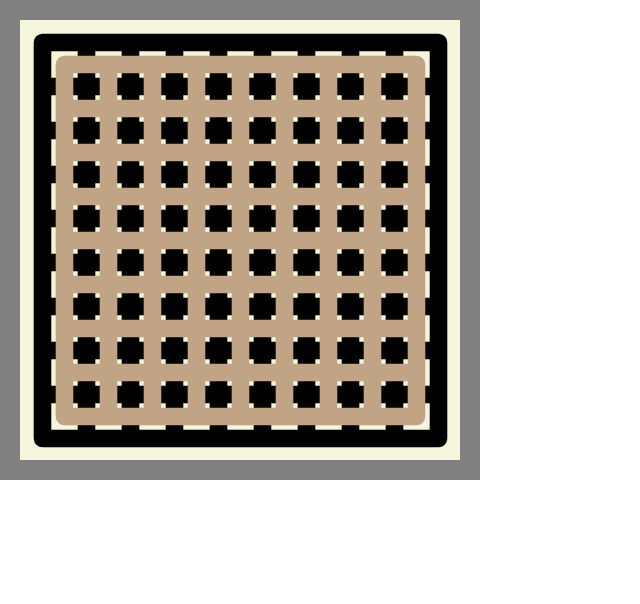
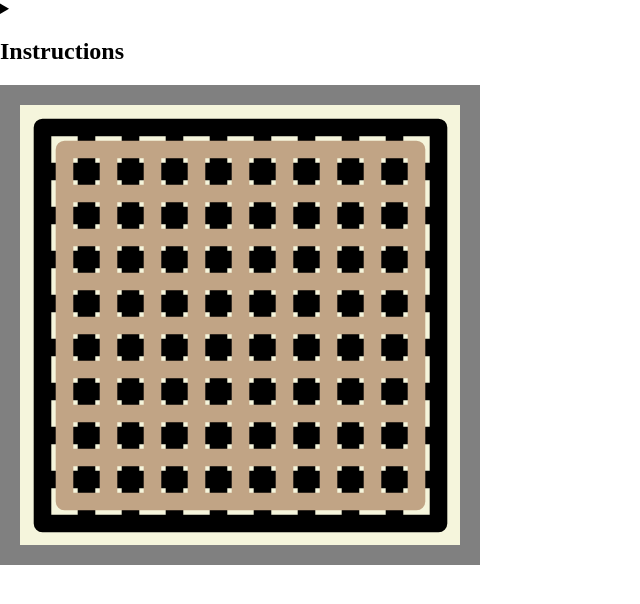
Before and after one commit to dkbu/InterlockingPatches, a plain HTML site: page index.html in a window 1280 px wide. Shown: the whole page, without its empty margins (0-640 px from the left). Drawn offline with Linux system fonts and the light colour scheme.

Commit message:
added instructions

```diff
--- a/index.html
+++ b/index.html
@@ -22,6 +22,16 @@
     <!--<link id="favicon" rel="icon" type="image/x-icon" href="Icon.png"> -->
   </head>
   <body>
+    <div id="instructions">
+      <details> <summary><h2>Instructions</h2></summary>
+      <p>To draw a stitch, click the starting point and then click the ending point.<br/>
+        To erase a stitch, click the starting and ending point again.<br/>
+        Use right-click to place an ff point.<br/>
+        To add rows or columns, click the sides of the canvas.<br/>
+        To remove rows or columns, right click the sides of the canvas.<br/>
+      </p>
+      </details>
+    </div>
     <div oncontextmenu="return false;"> <!--this prevents context menu in the canvas, but also in the area to the right of it-->
         <canvas id="designerCanvas" width="20" height="50"></canvas>
         <input type="button" id="exportBtn" value="Export to Text" style="display:none;" />
```
